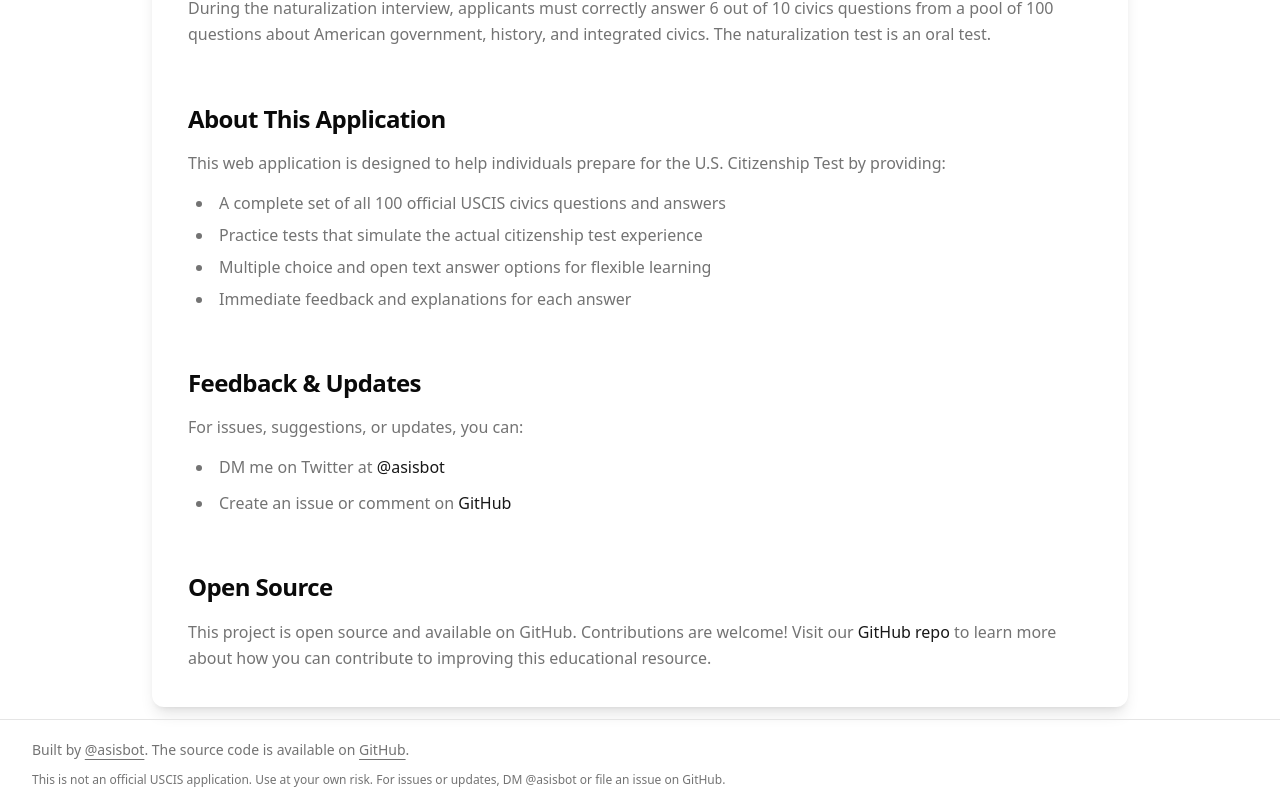
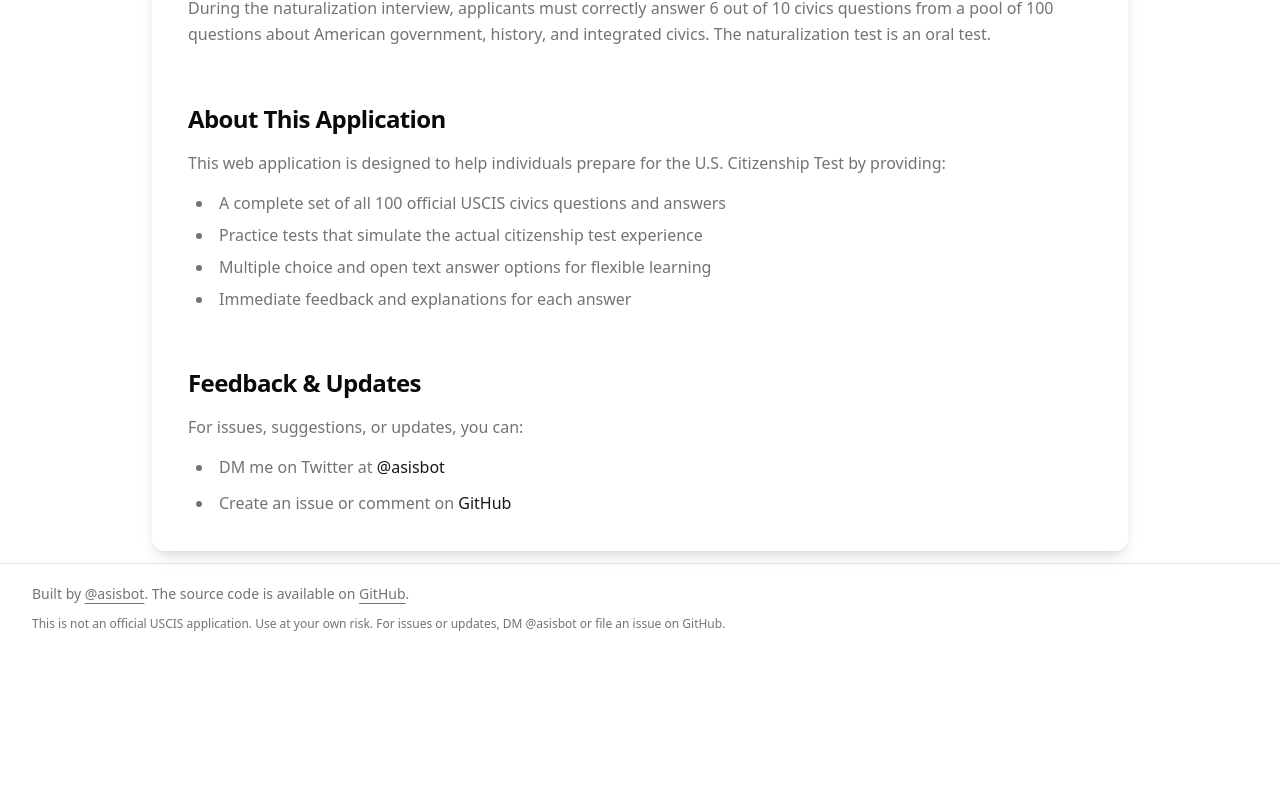
Before and after one commit to ardasisbot/civics-test, a Next.js app: page /about in a window 1280 px wide. Shown: the part 455-1259 px from the top of the page. After the commit the page ends 1103 px from the top, so only its background shows below. Built offline with nearby package versions, Linux system fonts and the light colour scheme.

Commit message:
remove redundant text

```diff
--- a/app/about/page.tsx
+++ b/app/about/page.tsx
@@ -76,22 +76,6 @@ export default function AboutPage() {
               </li>
             </ul>
           </section>
-
-          <section className="group hover:bg-muted/20 p-3 rounded-lg transition-all duration-300">
-            <h2 className="text-2xl font-semibold mb-4 tracking-tight">Open Source</h2>
-            <p className="text-muted-foreground leading-relaxed">
-              This project is open source and available on GitHub. Contributions are welcome! Visit our
-              <a
-                href="https://github.com/ardasisbot/civics-test"
-                target="_blank"
-                rel="noopener noreferrer"
-                className="text-primary hover:underline ml-1"
-              >
-                GitHub repo
-              </a>
-             {' ' }to learn more about how you can contribute to improving this educational resource.
-            </p>
-          </section>
         </CardContent>
       </Card>
     </main>
```
